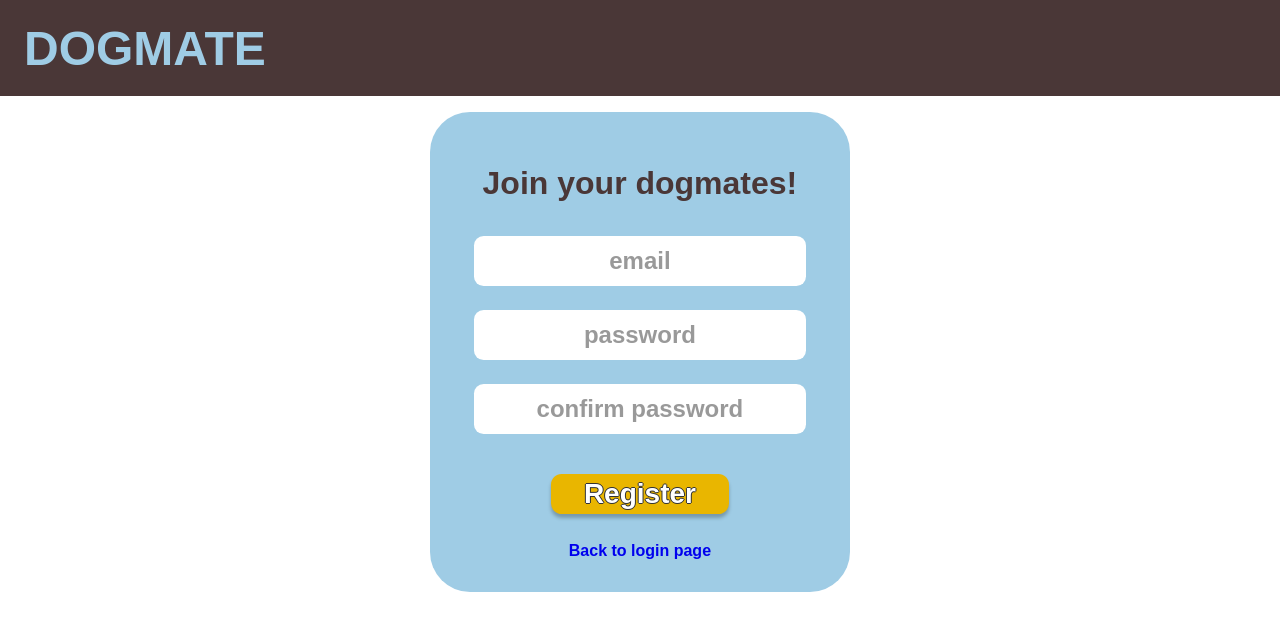
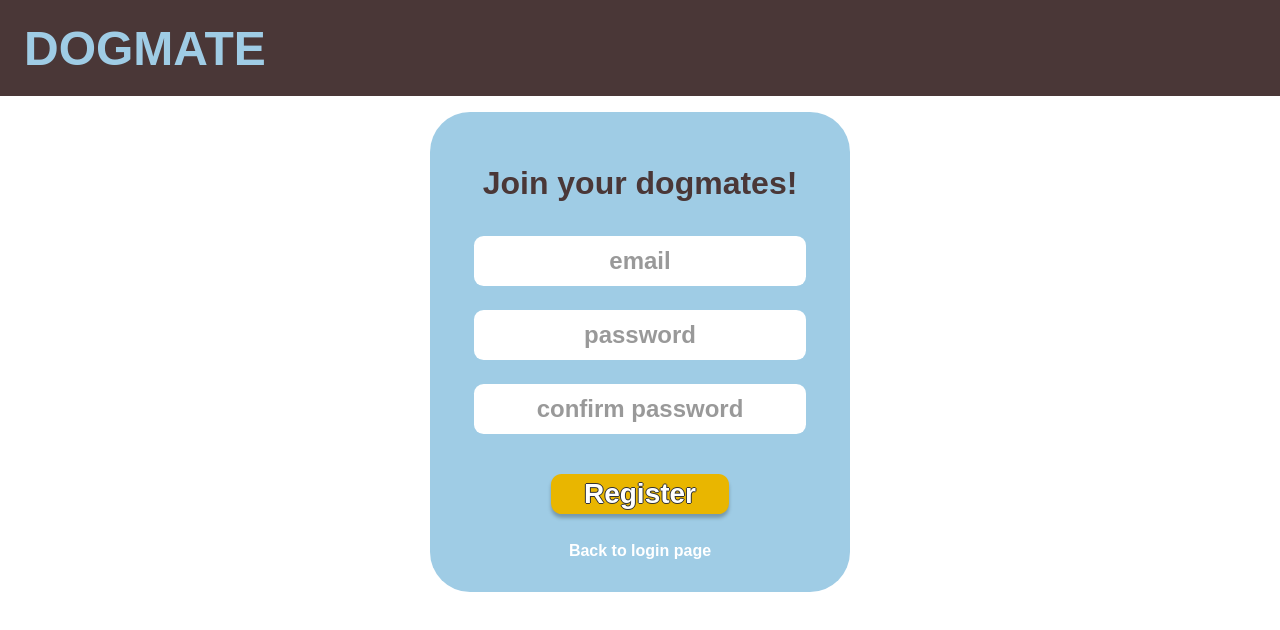
Before and after one commit to luiver/dogmate-web-frontend, a React (Create React App) app: page /registration in a window 1280 px wide. Shown: the top 630 px of the page. Built offline with nearby package versions, Linux system fonts and the light colour scheme; a web font is replaced by a local one.

Commit message:
my changes

```diff
--- a/src/components/App.js
+++ b/src/components/App.js
@@ -1,24 +1,41 @@
 import React from "react";
 import {BrowserRouter as Router, Route, Switch} from "react-router-dom";
 import MainTemplate from "./template/MainTemplate";
+import LoggedOutTemplate from "./template/LoggedOutTemplate";
 
-export default function App() {
+export default class App extends React.Component{
+    constructor(props) {
+        super(props);
+        this.state = {
+            isLogIn: false,
+        }
+    }
+
+    handleIsLoginCallback = (data) => {
+        this.setState({isLogIn: data});
+    }
+
+    render() {
+        const {isLogIn} = this.state
+
         return (
             <Router>
                 <div>
                     <Switch>
                         <Route path="/registration">
                             {/*<Registration/>*/}
-                        <MainTemplate doesUserWantToRegister={true}/>
+                            <LoggedOutTemplate doesUserWantToRegister={true}/>
                         </Route>
                         {/*<Route path="/">*/}
                         {/*    <Login/>*/}
                         {/*</Route>*/}
                         <Route path="/">
-                       <MainTemplate/>
+                            {/*<MainTemplate/>*/}
+                            {!isLogIn && <LoggedOutTemplate doesUserWantToRegister={false} isUserLogedIn={this.handleIsLoginCallback}/>}
+                            {isLogIn && <MainTemplate/>}
                         </Route>
                         <Route path="/login">
-                        <MainTemplate doesUserWantToRegister={false}/>
+                            <LoggedOutTemplate doesUserWantToRegister={false} isUserLogedIn={this.handleIsLoginCallback}/>
                         </Route>
                         <Route path="/user-profile">
                             {/*<Registration/>*/}
@@ -40,3 +57,6 @@ export default function App() {
             </Router>
         );
     }
+
+
+}
--- a/src/components/auth/Registration.js
+++ b/src/components/auth/Registration.js
@@ -78,7 +78,7 @@ export default class Registration extends Component {
                         </input>
 
                         <button className={"yellow shadow"} type="submit">Register</button>
-                        <Link to="/login" className={"additional-info"}>Back to login page</Link>
+                        <Link to="/login" className={"redirect-font-color additional-info"}>Back to login page</Link>
 
                     </form>
                 </div>
--- /dev/null
+++ b/src/components/template/LoggedOutTemplate.js
@@ -0,0 +1,53 @@
+import {Component} from "react";
+import Header from "../header/Header";
+import Login from "../auth/Login";
+import '../../index.css'
+import './mainTemplate.css'
+import Registration from "../auth/Registration";
+import MainTemplate from "./MainTemplate";
+
+export default class LoggedOutTemplate extends Component {
+
+    constructor(props) {
+        super(props);
+        this.state = {
+            isLogIn: false,
+        }
+
+    }
+
+    handleIsLoginCallback = (data) => {
+        this.setState({isLogIn: data});
+    }
+
+
+
+    render() {
+        const doesUserWantToRegister = this.props.doesUserWantToRegister
+        // const {isLogIn} = this.state;
+        // this.props.isUserLogedIn(isLogIn);
+
+        const {isLogIn} = this.state;
+        if (isLogIn) {
+            this.props.isUserLogedIn(isLogIn);
+            return <MainTemplate/>
+        }
+
+        return  (
+
+            <div>
+                <div className="main-header brown-background">
+                    <Header isLoginRef={false}/>
+                </div>
+                <div className="main-container">
+                    <div className="content-container">
+                        {!doesUserWantToRegister && <Login isLogInCallback={this.handleIsLoginCallback} />}
+                        {/*{!doesUserWantToRegister && <Login />}*/}
+                        {doesUserWantToRegister && <Registration/>}
+                    </div>
+                </div>
+            </div>
+        )
+    }
+
+}
--- a/src/components/template/MainTemplate.js
+++ b/src/components/template/MainTemplate.js
@@ -51,5 +51,4 @@ export default class MainTemplate extends Component {
             </div>
         )
     }
-
 }
--- a/src/components/template/mainTemplate.css
+++ b/src/components/template/mainTemplate.css
@@ -7,6 +7,7 @@
     display: flex;
     flex-direction: row;
     align-items: center;
+    justify-content: center;
 }
 
 .left-menu {
```
Lines whose indentation alone changed are shown as unchanged.
